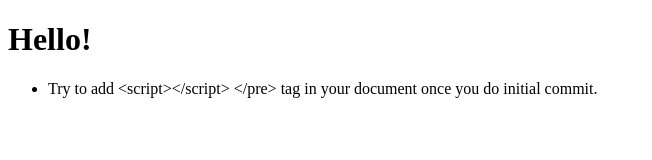
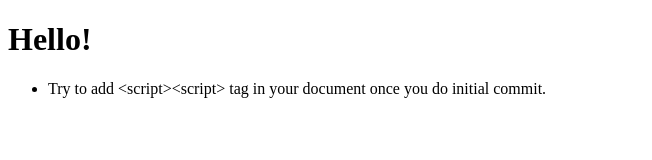
Before and after one commit to inuonly/demosite, a plain HTML site: page index.html in a window 1280 px wide. Shown: the whole page, without its empty margins (0-652 px from the left). Drawn offline with Linux system fonts and the light colour scheme.

Commit message:
fix pre by removing closing pre

```diff
--- a/index.html
+++ b/index.html
@@ -13,7 +13,7 @@
         <ul>
             <li>
                 <p>
-                    Try to add &ltscript&gt&lt/script&gt &lt/pre&gt tag in your document once you do initial commit.
+                    Try to add &ltscript&gt&ltscript&gt tag in your document once you do initial commit.
                 </p>
             </li>
         </ul>
```
